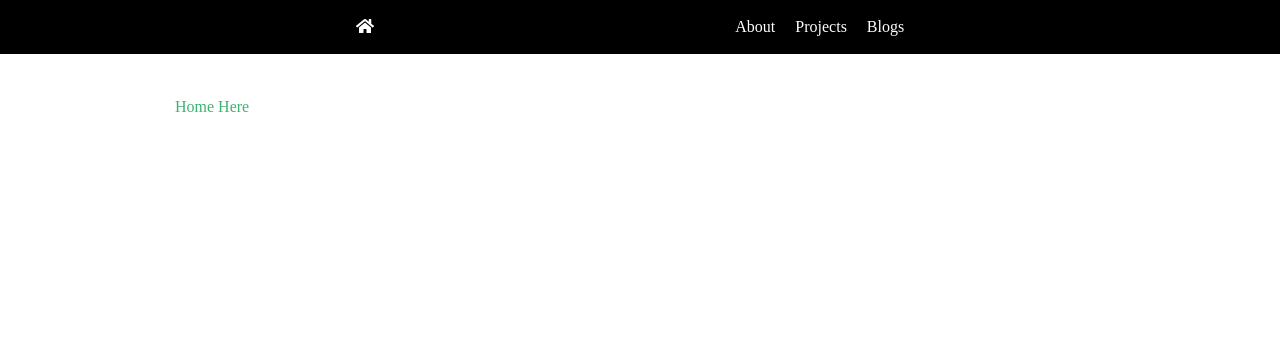
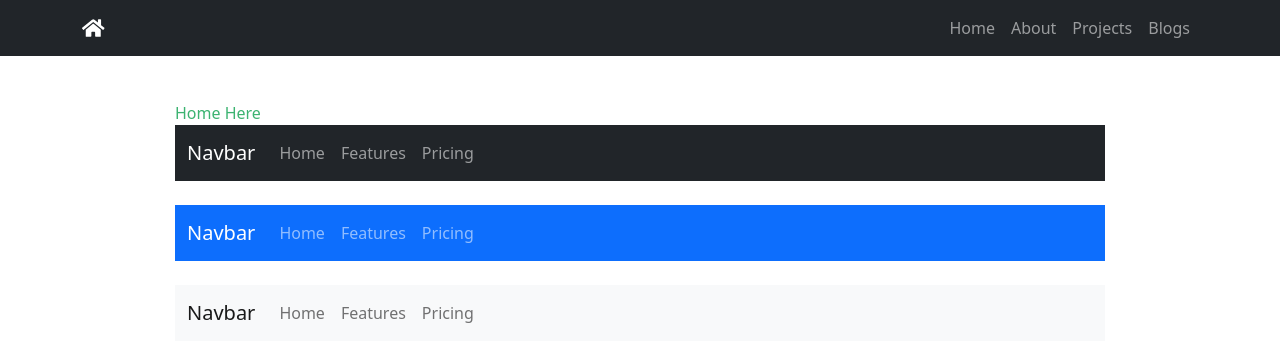
Before and after one commit to HannesCho/main, a React (Create React App) app: page / in a window 1280 px wide. Shown: the top 362 px of the page. Built offline with nearby package versions, Linux system fonts and the light colour scheme.

Commit message:
use react-bootstrap

```diff
--- a/package.json
+++ b/package.json
@@ -11,8 +11,10 @@
     "@testing-library/jest-dom": "^5.16.1",
     "@testing-library/react": "^12.1.2",
     "@testing-library/user-event": "^13.5.0",
+    "bootstrap": "^5.1.3",
     "prettier-eslint": "^13.0.0",
     "react": "^17.0.2",
+    "react-bootstrap": "^2.2.2",
     "react-dom": "^17.0.2",
     "react-hook-form": "^7.22.2",
     "react-router-dom": "^6.2.1",
--- a/public/index.html
+++ b/public/index.html
@@ -10,34 +10,11 @@
       content="Web site created using create-react-app"
     />
     <link rel="apple-touch-icon" href="%PUBLIC_URL%/logo192.png" />
-    <!--
-      manifest.json provides metadata used when your web app is installed on a
-      user's mobile device or desktop. See https://developers.google.com/web/fundamentals/web-app-manifest/
-    -->
     <link rel="manifest" href="%PUBLIC_URL%/manifest.json" />
-    <!--
-      Notice the use of %PUBLIC_URL% in the tags above.
-      It will be replaced with the URL of the `public` folder during the build.
-      Only files inside the `public` folder can be referenced from the HTML.
-
-      Unlike "/favicon.ico" or "favicon.ico", "%PUBLIC_URL%/favicon.ico" will
-      work correctly both with client-side routing and a non-root public URL.
-      Learn how to configure a non-root public URL by running `npm run build`.
-    -->
-    <title>React App</title>
+    <title>Welcome to my Page</title>
   </head>
   <body>
     <noscript>You need to enable JavaScript to run this app.</noscript>
     <div id="root"></div>
-    <!--
-      This HTML file is a template.
-      If you open it directly in the browser, you will see an empty page.
-
-      You can add webfonts, meta tags, or analytics to this file.
-      The build step will place the bundled scripts into the <body> tag.
-
-      To begin the development, run `npm start` or `yarn start`.
-      To create a production bundle, use `npm run build` or `yarn build`.
-    -->
   </body>
 </html>
--- a/src/App.js
+++ b/src/App.js
@@ -1,5 +1,5 @@
 import { BrowserRouter, Routes, Route } from "react-router-dom";
-import { GlobalStyles } from "./styles";
+// import { GlobalStyles } from "./styles";
 import routes from "./routes";
 import { ThemeProvider } from "styled-components";
 import Home from "./screens/Home";
@@ -7,6 +7,7 @@
 import Blogs from "./screens/Blogs";
 import Layout from "./components/Layout";
 import About from "./screens/About";
+import "bootstrap/dist/css/bootstrap.min.css";
 
 function App() {
   const theme = {
@@ -14,7 +15,7 @@
   };
   return (
     <ThemeProvider theme={theme}>
-      <GlobalStyles />
+      {/* <GlobalStyles /> */}
       <BrowserRouter>
         <Routes>
           <Route
--- a/src/components/Header.js
+++ b/src/components/Header.js
@@ -1,62 +1,77 @@
 import { faHome } from "@fortawesome/free-solid-svg-icons";
 import { FontAwesomeIcon } from "@fortawesome/react-fontawesome";
-import { Link } from "react-router-dom";
-import styled from "styled-components";
+import { Container, Nav, Navbar } from "react-bootstrap";
+// import { Link } from "react-router-dom";
+// import styled from "styled-components";
 
-const SHeader = styled.header`
-  width: 100%;
-  border-bottom: 1px solid black;
-  background-color: black;
-  padding: 18px 0px;
-  display: flex;
-  align-items: center;
-  justify-content: center;
-`;
-const Wrapper = styled.div`
-  max-width: 930px;
-  width: 100%;
-  display: flex;
-  justify-content: space-around;
-  align-items: center;
-`;
+// const SHeader = styled.header`
+//   width: 100%;
+//   border-bottom: 1px solid black;
+//   background-color: black;
+//   padding: 18px 0px;
+//   display: flex;
+//   align-items: center;
+//   justify-content: center;
+// `;
+// const Wrapper = styled.div`
+//   max-width: 930px;
+//   width: 100%;
+//   display: flex;
+//   justify-content: space-around;
+//   align-items: center;
+// `;
 
-const HomeIcon = styled.div``;
-const ListContainer = styled.ul`
-  display: flex;
-  justify-content: space-around;
-`;
-const NavLink = styled.li`
-  align-items: center;
-  justify-content: center;
-  margin-right: 20px;
-  a {
-    text-decoration: none;
-    color: white;
-  }
-`;
+// const HomeIcon = styled.div``;
+// const ListContainer = styled.ul`
+//   display: flex;
+//   justify-content: space-around;
+// `;
+// const NavLink = styled.li`
+//   align-items: center;
+//   justify-content: center;
+//   margin-right: 20px;
+//   a {
+//     text-decoration: none;
+//     color: white;
+//   }
+// `;
 
 function Header() {
   return (
-    <SHeader>
-      <Wrapper>
-        <HomeIcon>
-          <Link to="/">
-            <FontAwesomeIcon icon={faHome} color="white" />
-          </Link>
-        </HomeIcon>
-        <ListContainer>
-          <NavLink>
-            <Link to="/about">About</Link>
-          </NavLink>
-          <NavLink>
-            <Link to="/projects">Projects</Link>
-          </NavLink>
-          <NavLink>
-            <Link to="/blogs">Blogs</Link>
-          </NavLink>
-        </ListContainer>
-      </Wrapper>
-    </SHeader>
+    // <SHeader>
+    //   <Wrapper>
+    //     <HomeIcon>
+    //       <Link to="/">
+    //         <FontAwesomeIcon icon={faHome} color="white" />
+    //       </Link>
+    //     </HomeIcon>
+    //     <ListContainer>
+    //       <NavLink>
+    //         <Link to="/about">About</Link>
+    //       </NavLink>
+    //       <NavLink>
+    //         <Link to="/projects">Projects</Link>
+    //       </NavLink>
+    //       <NavLink>
+    //         <Link to="/blogs">Blogs</Link>
+    //       </NavLink>
+    //     </ListContainer>
+    //   </Wrapper>
+    // </SHeader>
+
+    <Navbar bg="dark" variant="dark">
+      <Container>
+        <Navbar.Brand href="/">
+          <FontAwesomeIcon icon={faHome} color="white" />
+        </Navbar.Brand>
+        <Nav className="colum justify-content-end">
+          <Nav.Link href="/">Home</Nav.Link>
+          <Nav.Link href="about">About</Nav.Link>
+          <Nav.Link href="projects">Projects</Nav.Link>
+          <Nav.Link href="blogs">Blogs</Nav.Link>
+        </Nav>
+      </Container>
+    </Navbar>
   );
 }
 
--- a/src/screens/Home.js
+++ b/src/screens/Home.js
@@ -1,3 +1,4 @@
+import { Container, Nav, Navbar } from "react-bootstrap";
 import styled from "styled-components";
 
 const Title = styled.div`
@@ -5,6 +6,46 @@
 `;
 
 function Home() {
-  return <Title>Home Here</Title>;
+  return (
+    <>
+      <Title>Home Here</Title>
+
+      <>
+        <Navbar bg="dark" variant="dark">
+          <Container>
+            <Navbar.Brand href="#home">Navbar</Navbar.Brand>
+            <Nav className="me-auto">
+              <Nav.Link href="#home">Home</Nav.Link>
+              <Nav.Link href="#features">Features</Nav.Link>
+              <Nav.Link href="#pricing">Pricing</Nav.Link>
+            </Nav>
+          </Container>
+        </Navbar>
+        <br />
+        <Navbar bg="primary" variant="dark">
+          <Container>
+            <Navbar.Brand href="#home">Navbar</Navbar.Brand>
+            <Nav className="me-auto">
+              <Nav.Link href="#home">Home</Nav.Link>
+              <Nav.Link href="#features">Features</Nav.Link>
+              <Nav.Link href="#pricing">Pricing</Nav.Link>
+            </Nav>
+          </Container>
+        </Navbar>
+
+        <br />
+        <Navbar bg="light" variant="light">
+          <Container>
+            <Navbar.Brand href="#home">Navbar</Navbar.Brand>
+            <Nav className="me-auto">
+              <Nav.Link href="#home">Home</Nav.Link>
+              <Nav.Link href="#features">Features</Nav.Link>
+              <Nav.Link href="#pricing">Pricing</Nav.Link>
+            </Nav>
+          </Container>
+        </Navbar>
+      </>
+    </>
+  );
 }
 export default Home;
```
Also changed, not shown: 1 other file (tests, documents, lock files or other folders).
